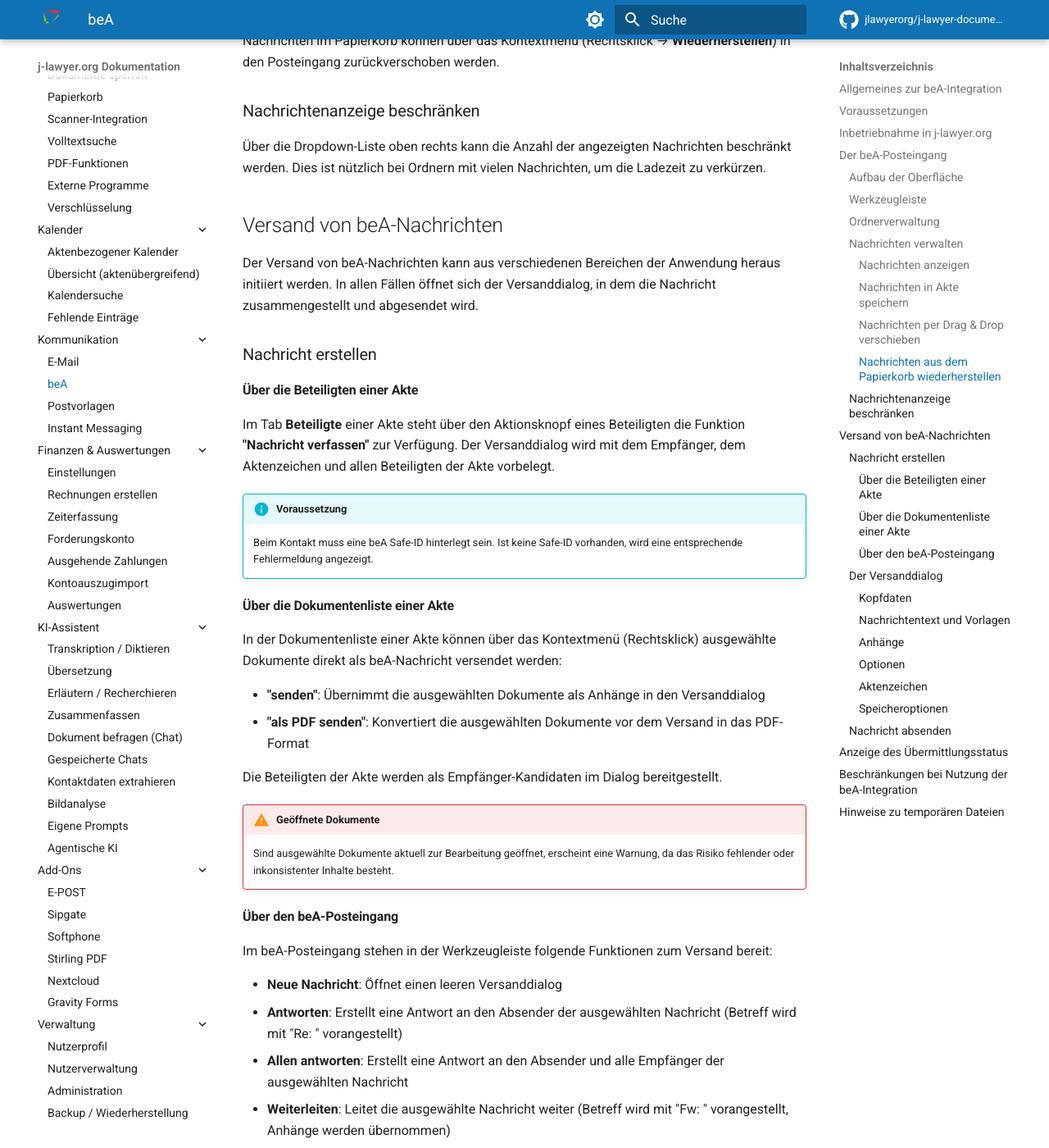
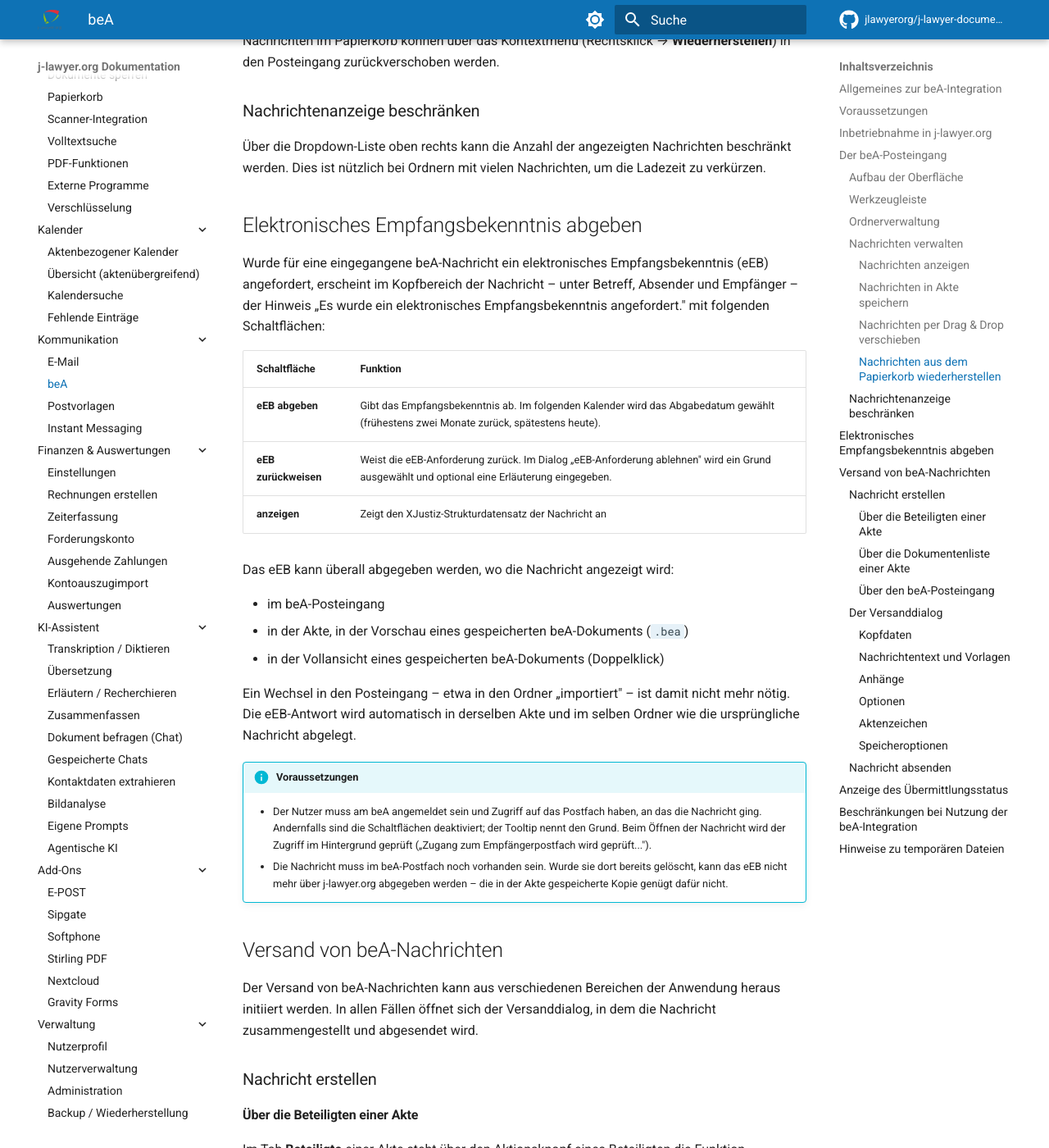
Before and after one commit to jlawyerorg/j-lawyer-documentation, an MkDocs documentation site: the page built from docs/benutzerhandbuch/addon-bea.md, in a window 1280 px wide and 1400 px high, scrolled down 3917 px. Shown: the whole window at 82% size. Built offline with MkDocs 1.6.1 and Material for MkDocs 9.7.7, drawn with Linux system fonts in a browser that asks for light colours; comment, search, counter and statistics services are not loaded; some of the changed text lies outside the part shown.

Commit message:
eEB-Abgabe aus der Akte und dem Posteingang dokumentiert
- neuer Abschnitt in addon-bea.md (jlawyerorg/j-lawyer-org#1948)

Co-Authored-By: Claude Opus 5.5 <noreply@anthropic.com>

```diff
--- a/docs/benutzerhandbuch/addon-bea.md
+++ b/docs/benutzerhandbuch/addon-bea.md
@@ -8,7 +8,7 @@ j-lawyer.org ermöglicht eine grundsätzliche Arbeit mit einem oder mehreren beA
 - Empfangen von Nachrichten
 - Export von Nachrichten in eine Akte
 - Senden von Nachrichten
-- Anfordern, Abgeben oder Zurückweisen von elektronischen Empfangsbekenntnissen (eEB)
+- Anfordern, [Abgeben oder Zurückweisen](#eeb) von elektronischen Empfangsbekenntnissen (eEB)
 - Zugriff auf das beA-Adressverzeichnis
 - Import von Gerichtsadressen
 - Übernahme von Safe-IDs in vorhandene Adressen
@@ -103,6 +103,28 @@ Nachrichten im Papierkorb können über das Kontextmenü (Rechtsklick → **Wied
 ### Nachrichtenanzeige beschränken
 
 Über die Dropdown-Liste oben rechts kann die Anzahl der angezeigten Nachrichten beschränkt werden. Dies ist nützlich bei Ordnern mit vielen Nachrichten, um die Ladezeit zu verkürzen.
+
+## Elektronisches Empfangsbekenntnis abgeben {#eeb}
+
+Wurde für eine eingegangene beA-Nachricht ein elektronisches Empfangsbekenntnis (eEB) angefordert, erscheint im Kopfbereich der Nachricht – unter Betreff, Absender und Empfänger – der Hinweis „Es wurde ein elektronisches Empfangsbekenntnis angefordert." mit folgenden Schaltflächen:
+
+| Schaltfläche | Funktion |
+|--------------|----------|
+| **eEB abgeben** | Gibt das Empfangsbekenntnis ab. Im folgenden Kalender wird das Abgabedatum gewählt (frühestens zwei Monate zurück, spätestens heute). |
+| **eEB zurückweisen** | Weist die eEB-Anforderung zurück. Im Dialog „eEB-Anforderung ablehnen" wird ein Grund ausgewählt und optional eine Erläuterung eingegeben. |
+| **anzeigen** | Zeigt den XJustiz-Strukturdatensatz der Nachricht an |
+
+Das eEB kann überall abgegeben werden, wo die Nachricht angezeigt wird:
+
+- im beA-Posteingang
+- in der Akte, in der Vorschau eines gespeicherten beA-Dokuments (`.bea`)
+- in der Vollansicht eines gespeicherten beA-Dokuments (Doppelklick)
+
+Ein Wechsel in den Posteingang – etwa in den Ordner „importiert" – ist damit nicht mehr nötig. Die eEB-Antwort wird automatisch in derselben Akte und im selben Ordner wie die ursprüngliche Nachricht abgelegt.
+
+!!! info "Voraussetzungen"
+    - Der Nutzer muss am beA angemeldet sein und Zugriff auf das Postfach haben, an das die Nachricht ging. Andernfalls sind die Schaltflächen deaktiviert; der Tooltip nennt den Grund. Beim Öffnen der Nachricht wird der Zugriff im Hintergrund geprüft („Zugang zum Empfängerpostfach wird geprüft...").
+    - Die Nachricht muss im beA-Postfach noch vorhanden sein. Wurde sie dort bereits gelöscht, kann das eEB nicht mehr über j-lawyer.org abgegeben werden – die in der Akte gespeicherte Kopie genügt dafür nicht.
 
 ## Versand von beA-Nachrichten {#versand}
 
```
